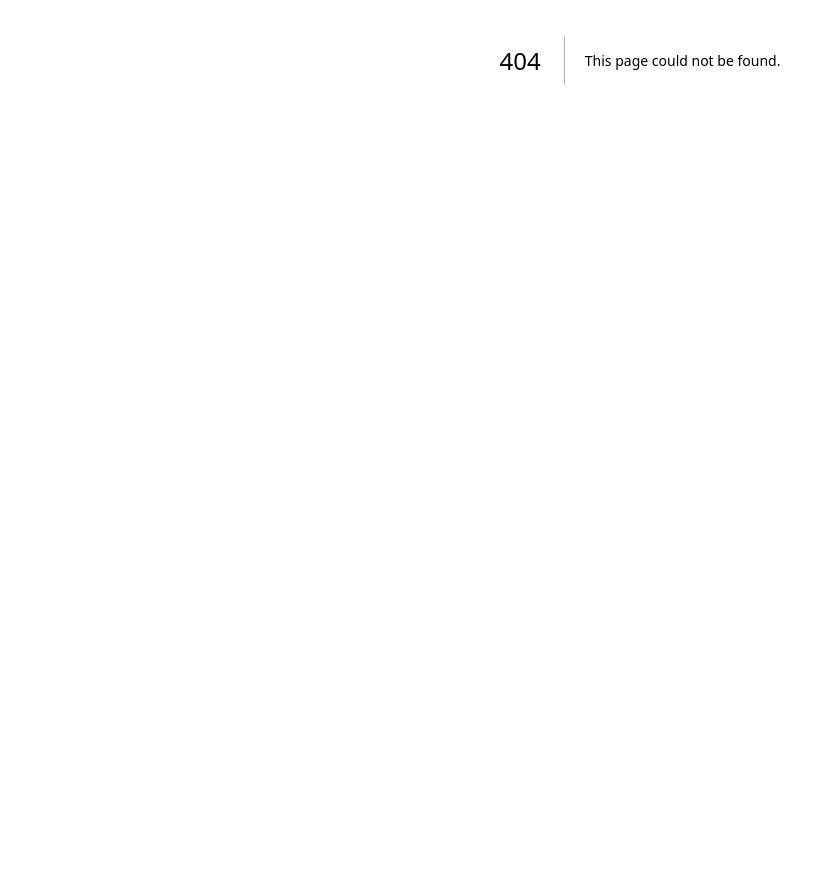
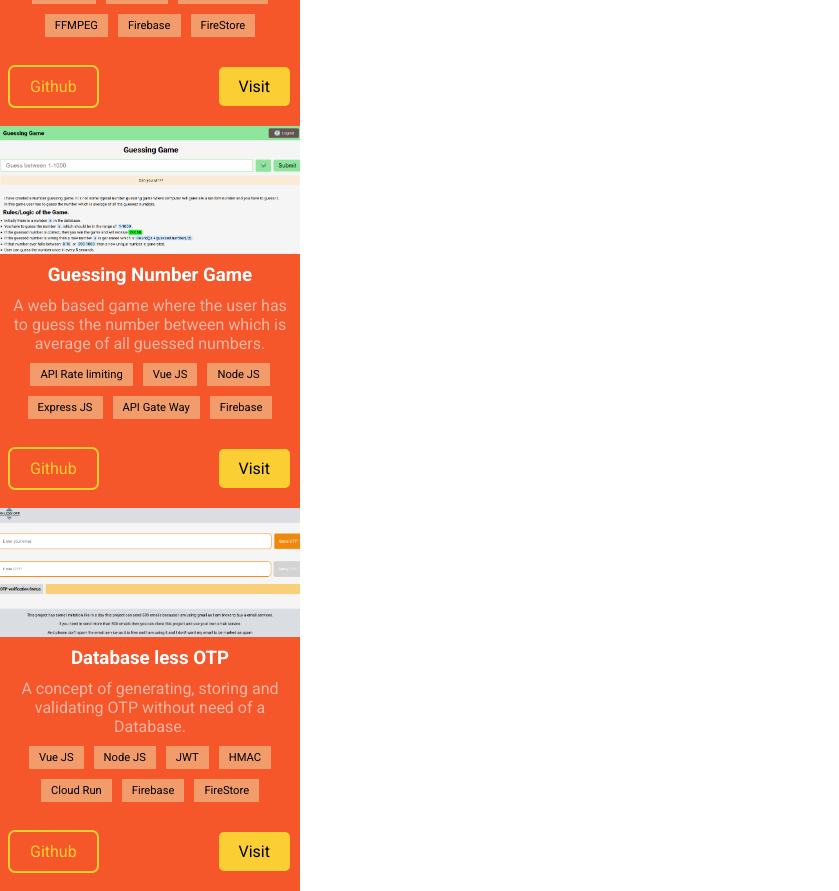
Before and after one commit to SBRakeshRath/portfolio-frontend, a Next.js app: page /projects in a window 1280 px wide. Before the commit this address had no page. Shown: the part 340-1231 px from the top of the page, without its empty margins (0-839 px from the left). Before the commit the page ends 800 px from the top, so only its background shows below. Built offline with nearby package versions, Linux system fonts and the light colour scheme.

Commit message:
updated some link

```diff
--- a/src/app/_components/heroSection/heroSectionMainComponent/textComponent/textComponent.tsx
+++ b/src/app/_components/heroSection/heroSectionMainComponent/textComponent/textComponent.tsx
@@ -11,7 +11,7 @@ export default function TextComponent() {
         <Image width="500" src={fullStackText} alt="Full Stack Developer" />
       </div>
       <div className="buttonContainer">
-        <Link href="/contact" className="contactLink">
+        <Link href="/#contact" className="contactLink">
           Contact me
         </Link>
         <a href={resumeLink} className="resumeLink" download>
--- a/src/app/_components/nav/nav.tsx
+++ b/src/app/_components/nav/nav.tsx
@@ -14,7 +14,7 @@ export default function NavBar() {
         <div className="left"></div>
         <div className="right">
           <Link href="/">Home</Link>
-          <Link href="/contact">Contact</Link>
+          <Link href="/#contact">Contact</Link>
           <Link href="/about">About</Link>
           <Link href="/skill">Skill</Link>
           <Link href="/projects">Projects</Link>
@@ -39,7 +39,7 @@ export default function NavBar() {
 
       <motion.nav className="mobileNav" ref={mobileNavRef}>
         <Link href="/">Home</Link>
-        <Link href="/contact">Contact</Link>
+        <Link href="/#contact">Contact</Link>
         <Link href="/about">About</Link>
         <Link href="/skill">Skill</Link>
         <Link href="/projects">Projects</Link>
--- /dev/null
+++ b/src/app/_components/projects/projectCard.scss
@@ -0,0 +1,73 @@
+.projectCard {
+  max-width: 300px;
+  width: 90%;
+  .image {
+    aspect-ratio: 21/9;
+    position: relative;
+
+    img {
+      width: 100%;
+      object-fit: cover;
+      object-position: center;
+    }
+  }
+  .projectInfo {
+    padding: 10px;
+    background-color: #f5562a;
+    text-align: center;
+    h3 {
+      color: #fff;
+      margin-bottom: 10px;
+    }
+    .description {
+      color: #f4b5a3;
+    }
+    .tags {
+      display: flex;
+      flex-wrap: wrap;
+      gap: 10px;
+      align-items: center;
+      justify-content: center;
+      padding: 10px 0px;
+      span {
+        color: #000;
+        padding: 5px 10px;
+        background-color: #f29c6b;
+        font-size: 0.7rem;
+      }
+    }
+    .buttons {
+      display: flex;
+      flex-flow: row-reverse;
+      justify-content: space-between;
+      align-items: center;
+      padding: 20px 0px;
+      padding-bottom: 10px;
+      a {
+        text-decoration: none;
+        padding: 10px 20px;
+        border-radius: 5px;
+      }
+      a:first-child {
+        background-color: #fbce33;
+        color: #000;
+
+        &:hover {
+          background-color: transparent;
+          outline: 2px solid #fbce33;
+          color: #fbce33;
+        }
+      }
+      a:last-child {
+        background-color: transparent;
+        outline: 2px solid #fbce33;
+        color: #fbce33;
+        &:hover {
+          background-color: #fbce33;
+          color: #000;
+          outline: none;
+        }
+      }
+    }
+  }
+}
--- a/src/app/_components/projects/projectCard.tsx
+++ b/src/app/_components/projects/projectCard.tsx
@@ -1,4 +1,5 @@
 import Image, { StaticImageData } from "next/image";
+import "./projectCard.scss";
 
 type propsType = {
   projectTittle: string;
--- /dev/null
+++ b/src/app/projects/page.tsx
@@ -0,0 +1,89 @@
+"use client"
+import NavBar from "../_components/nav/nav";
+import ProjectCard from "../_components/projects/projectCard";
+import { motion, Transition } from "motion/react";
+import dloImg from "./../_components/projects/images/dlo-image.png";
+import gngImg from "./../_components/projects/images/gng-image.png";
+import ovdImg from "./../_components/projects/images/ovd-image.png";
+
+const transition: Transition = {
+  duration: 0.5,
+  // ease: "easeInOut",
+};
+
+export default function Projects() {
+  return (
+    <div className="projectsPage">
+      <NavBar />
+      <div className="projectsCardContainer">
+        <motion.div
+          className="projectCardWrap"
+          initial={{ opacity: 0, x: -100 }}
+          whileInView={{ opacity: 1, x: 0 }}
+          transition={{ ...transition }}
+        >
+          <ProjectCard
+            projectTittle="Youtube Video Downloader"
+            projectImage={ovdImg}
+            description="A web and Telegram bot for downloading YouTube videos in any quality (video and audio)"
+            tags={[
+              "React JS",
+              "Node JS",
+              "Cloud Storage",
+              "FFMPEG",
+              "Firebase",
+              "FireStore",
+            ]}
+            link="https://ovd.pixismith.com"
+            github="https://github.com/SBRakeshRath/online-video-downloader"
+          />
+        </motion.div>
+        <motion.div
+          className="projectCardWrap"
+          initial={{ opacity: 0, x: -100 }}
+          whileInView={{ opacity: 1, x: 0 }}
+          transition={{ ...transition, delay: 0.2 }}
+        >
+          <ProjectCard
+            projectTittle="Guessing Number Game"
+            projectImage={gngImg}
+            description="A web based game where the user has to guess the number between which is average of all guessed numbers."
+            tags={[
+              "API Rate limiting",
+              "Vue JS",
+              "Node JS",
+              "Express JS",
+              "API Gate Way",
+              "Firebase",
+            ]}
+            link="https://gng.pixismith.com/"
+            github="https://github.com/SBRakeshRath/guessing-number-game-frontend"
+          />
+        </motion.div>
+        <motion.div
+          className="projectCardWrap"
+          initial={{ opacity: 0, x: -100 }}
+          whileInView={{ opacity: 1, x: 0 }}
+          transition={{ ...transition, delay: 0.3 }}
+        >
+          <ProjectCard
+            projectTittle="Database less OTP"
+            projectImage={dloImg}
+            description="A concept of generating, storing and validating OTP without need of a Database."
+            tags={[
+              "Vue JS",
+              "Node JS",
+              "JWT",
+              "HMAC",
+              "Cloud Run",
+              "Firebase",
+              "FireStore",
+            ]}
+            link="https://db-less-otp.netlify.app/"
+            github="https://github.com/SBRakeshRath/DB-less-OTP-Frontend"
+          />
+        </motion.div>
+      </div>
+    </div>
+  );
+}
```
Also changed, not shown: src/app/_components/projects/projectsComponent.scss (+0 -71 lines), src/app/projects/projectsStyle.scss (added).
